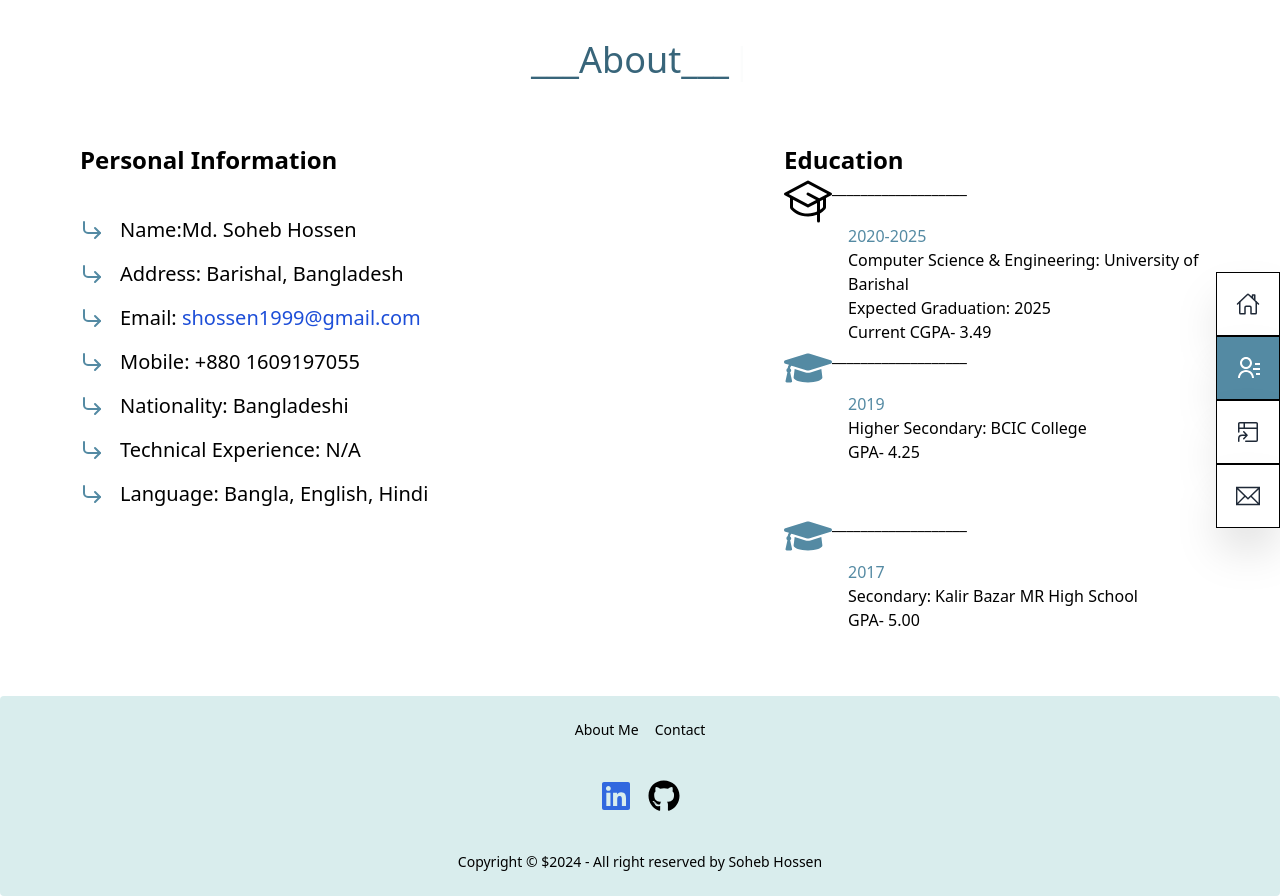
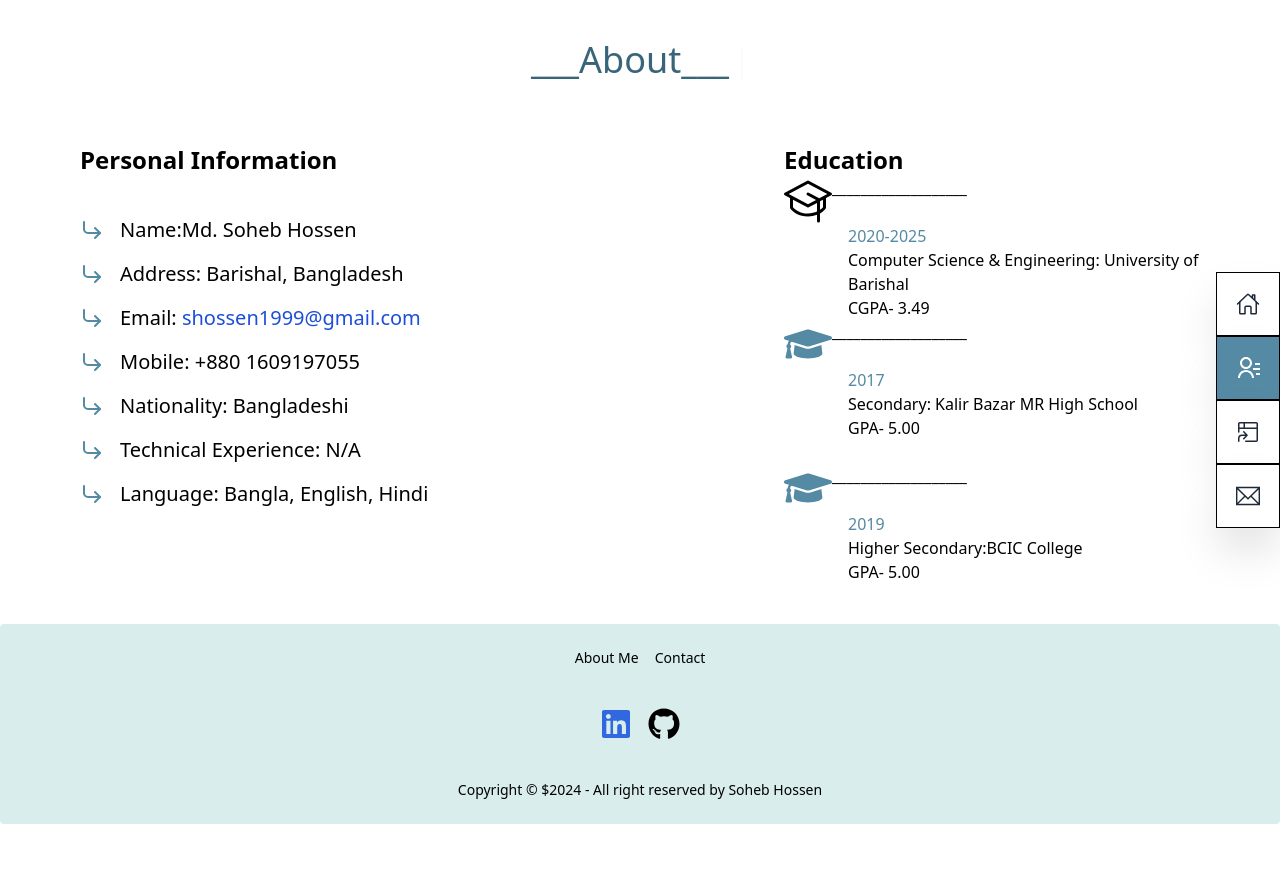
Before and after one commit to shossen1999/portfolio-soheb-hossen, a React (Vite) app: page /about in a window 1280 px wide. After the commit the page ends 824 px from the top, so only its background shows below. Built offline with nearby package versions, Linux system fonts and the light colour scheme.

Commit message:
education updated

```diff
--- a/src/Components/About/About.jsx
+++ b/src/Components/About/About.jsx
@@ -80,25 +80,25 @@ const About = () => {
                             </div>
                             <p className="pl-16 text-[#548AA3]">2020-2025</p>
                             <p className="pl-16">Computer Science & Engineering:  University of Barishal</p>
-                            <p className="pl-16">Expected Graduation: 2025</p>
-                            <p className="pl-16">Current CGPA- 3.49</p>
+
+                            <p className="pl-16"> CGPA- 3.49</p>
                             </li>
                         <li>
                             <div className="flex">
                             <FaGraduationCap className="text-5xl text-[#548AA3]" />
                             <p>___________________</p>
                             </div>
-                            <p className="pl-16 text-[#548AA3]">2019</p>
-                            <p className="pl-16">Higher Secondary:  BCIC College</p>
-                            <p className="pl-16">GPA- 4.25</p>
+                            <p className="pl-16 text-[#548AA3]">2017</p>
+                            <p className="pl-16">Secondary:  Kalir Bazar MR High School</p>
+                            <p className="pl-16">GPA- 5.00</p>
                             </li>
                             <li>
                             <div className="flex">
                             <FaGraduationCap className="text-5xl text-[#548AA3]" />
                             <p>___________________</p>
                             </div>
-                            <p className="pl-16 text-[#548AA3]">2017</p>
-                            <p className="pl-16">Secondary:  Kalir Bazar MR High School</p>
+                            <p className="pl-16 text-[#548AA3]">2019</p>
+                            <p className="pl-16">Higher Secondary:BCIC College</p>
                             <p className="pl-16">GPA- 5.00</p>
                             </li>
                         </ul>
```
